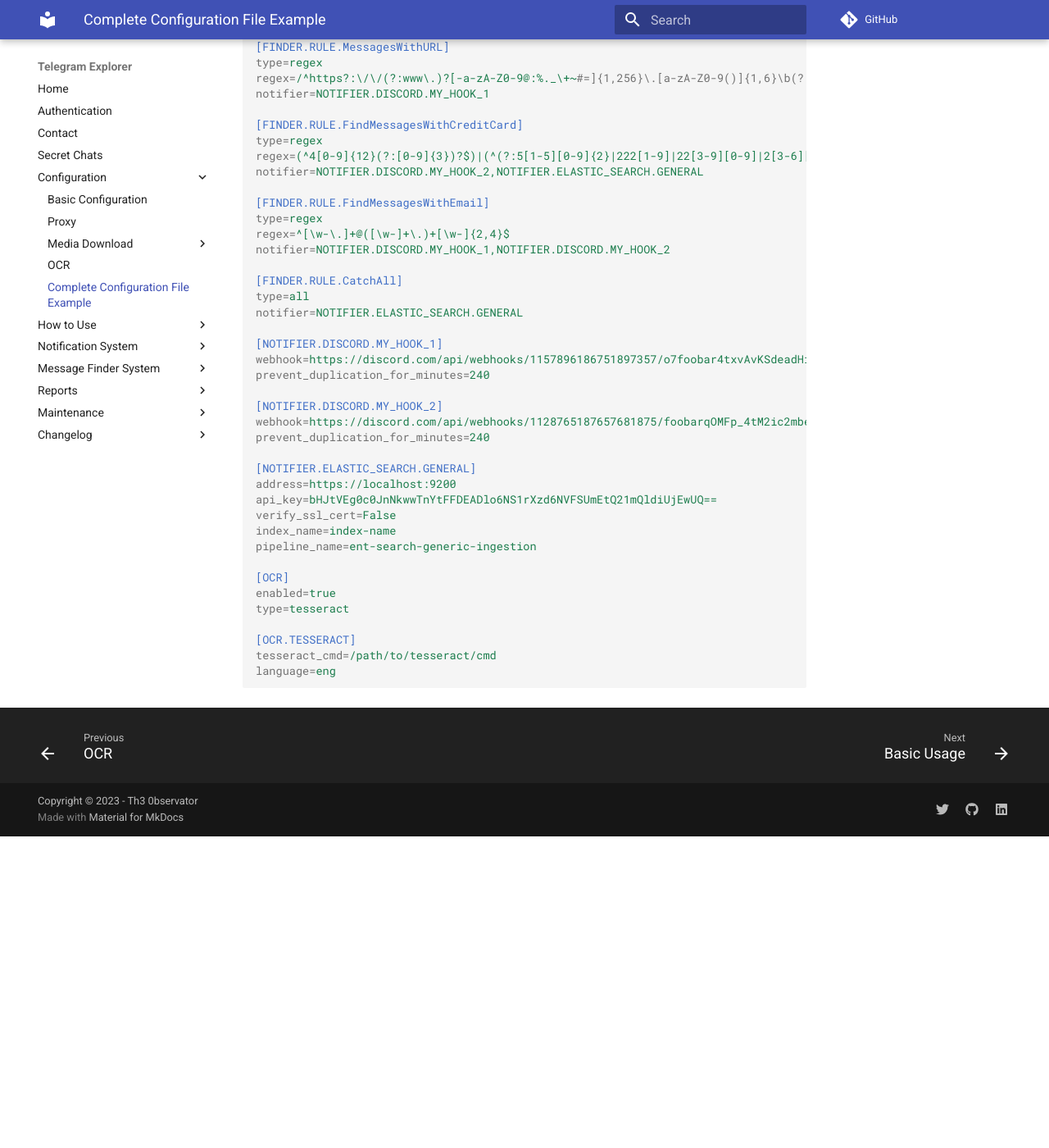
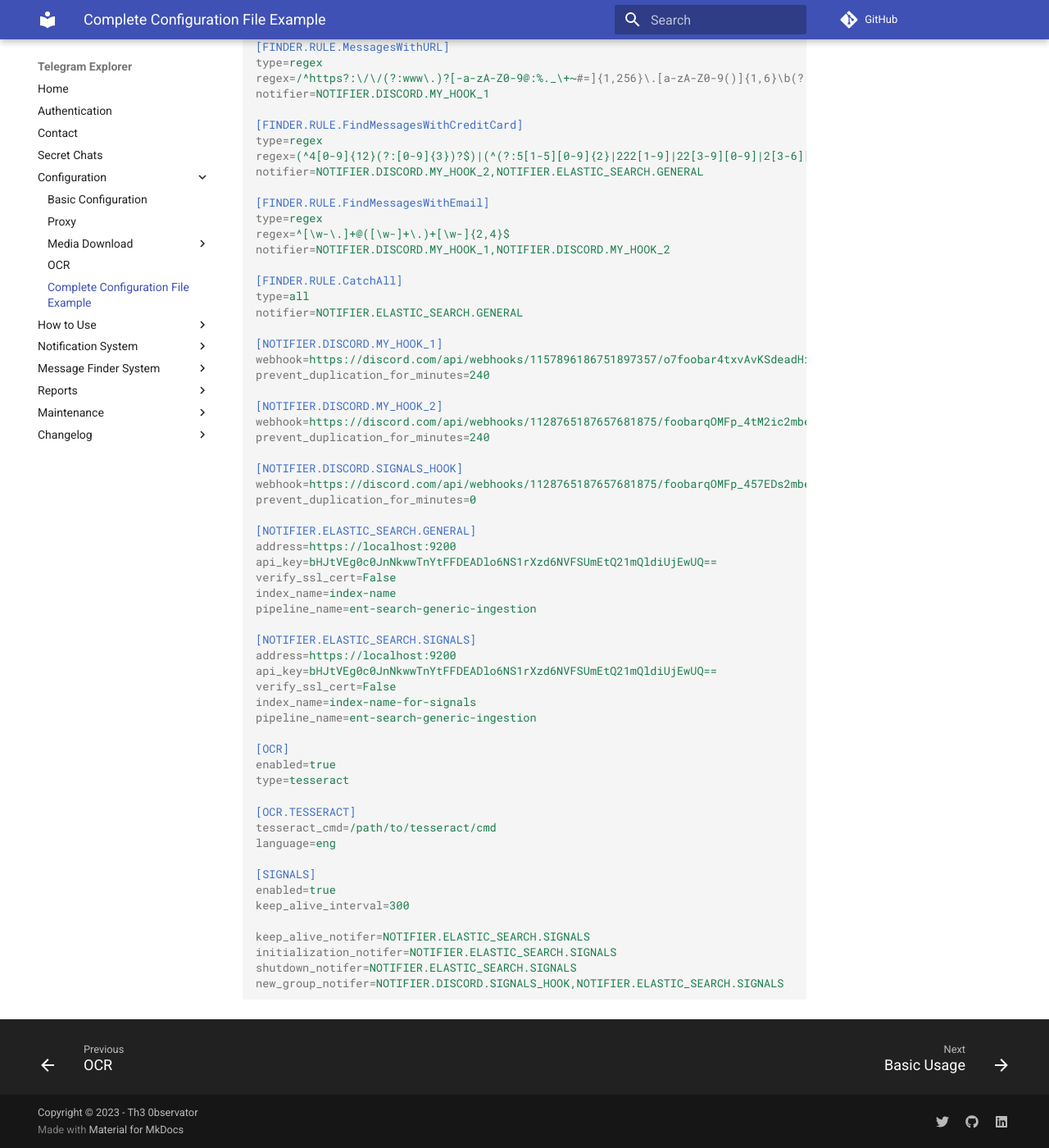
Before and after one commit to guibacellar/TEx, an MkDocs documentation site: the page built from docs/configuration/complete_configuration_file_example.md, in a window 1280 px wide and 1400 px high, scrolled down 628 px. Shown: the whole window at 82% size. Built offline with MkDocs 1.6.1 and Material for MkDocs 9.7.7, drawn with Linux system fonts in a browser that asks for light colours; comment, search, counter and statistics services are not loaded; before the commit the page ends 1648 px from its top, so only the background shows below that; some of the changed text lies outside the part shown.

````diff
--- a/docs/configuration/complete_configuration_file_example.md
+++ b/docs/configuration/complete_configuration_file_example.md
@@ -1,6 +1,6 @@
 # Complete Configuration File Example
 
-This is an example of a complete configuration file with four finder rules using two discord hooks and one elastic search connector.
+This is an example of a complete configuration file with four finder rules using three discord hooks, two elastic search connector and signals configuration.
 
 ```ini
 [CONFIGURATION]
@@ -52,11 +52,22 @@ prevent_duplication_for_minutes=240
 webhook=https://discord.com/api/webhooks/1128765187657681875/foobarqOMFp_4tM2ic2mbeefNPOZqJnBZZdfaubQv2vJgbYzfdeadZd5aqGX6FmCmbNjX
 prevent_duplication_for_minutes=240
 
+[NOTIFIER.DISCORD.SIGNALS_HOOK]
+webhook=https://discord.com/api/webhooks/1128765187657681875/foobarqOMFp_457EDs2mbeefNPPeqJnBZZdfaubQvOKIUHYzfdeadZd5aqGX6FmCmbNjv
+prevent_duplication_for_minutes=0
+
 [NOTIFIER.ELASTIC_SEARCH.GENERAL]
 address=https://localhost:9200
 api_key=bHJtVEg0c0JnNkwwTnYtFFDEADlo6NS1rXzd6NVFSUmEtQ21mQldiUjEwUQ==
 verify_ssl_cert=False
 index_name=index-name
+pipeline_name=ent-search-generic-ingestion
+
+[NOTIFIER.ELASTIC_SEARCH.SIGNALS]
+address=https://localhost:9200
+api_key=bHJtVEg0c0JnNkwwTnYtFFDEADlo6NS1rXzd6NVFSUmEtQ21mQldiUjEwUQ==
+verify_ssl_cert=False
+index_name=index-name-for-signals
 pipeline_name=ent-search-generic-ingestion
 
 [OCR]
@@ -66,4 +77,13 @@ type=tesseract
 [OCR.TESSERACT]
 tesseract_cmd=/path/to/tesseract/cmd
 language=eng
+
+[SIGNALS]
+enabled=true
+keep_alive_interval=300
+
+keep_alive_notifer=NOTIFIER.ELASTIC_SEARCH.SIGNALS
+initialization_notifer=NOTIFIER.ELASTIC_SEARCH.SIGNALS
+shutdown_notifer=NOTIFIER.ELASTIC_SEARCH.SIGNALS
+new_group_notifer=NOTIFIER.DISCORD.SIGNALS_HOOK,NOTIFIER.ELASTIC_SEARCH.SIGNALS
 ```
--- a/mkdocs.yml
+++ b/mkdocs.yml
@@ -41,6 +41,8 @@ nav:
       - 'Elastic Search Connector':
           - 'Configuration': 'notification/notification_elasticsearch.md'
           - 'Index Template': 'notification/notification_elasticsearch_index_template.md'
+          - 'Signals Template': 'notification/notification_elasticsearch_signals_template.md'
+      - 'Signals': 'notification/signals.md'
   - 'Message Finder System':
       - 'Catch All': 'finder/finder_catchall.md'
       - 'RegEx Finder': 'finder/finder_regex.md'
````
Also changed, not shown: README.md (+2 -1 lines), docs/changelog/v030.md (+1 -0 lines), docs/index.md (+2 -1 lines), docs/notification/notification_elasticsearch.md (+3 -1 lines), docs/notification/notification_elasticsearch_signals_template.md (added, +65 -0 lines), docs/notification/signals.md (added, +44 -0 lines).
